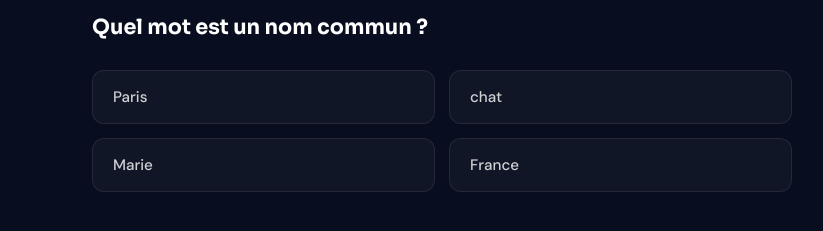
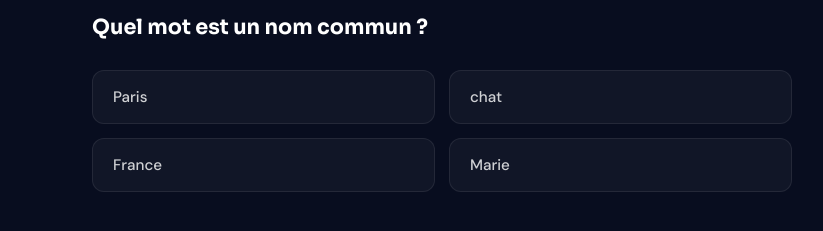
Before and after one commit to Ced62800/ScolaFree, a Next.js app: page /cours/francais/primaire/cp/grammaire in a window 1280 px wide. Both pictures are taken after a click on the button "Je suis prêt(e) — Passer aux exercices →". Shown: the part 167-398 px from the top of the page, without its empty margins (198-1021 px from the left). Built offline with nearby package versions, Linux system fonts and the light colour scheme.

Commit message:
options QCM mélangées

```diff
--- a/app/cours/francais/primaire/cp/grammaire/page.tsx
+++ b/app/cours/francais/primaire/cp/grammaire/page.tsx
@@ -1,7 +1,11 @@
 "use client";
 
 import { useRouter } from "next/navigation";
-import { useState } from "react";
+import { useMemo, useState } from "react";
+
+function shuffleArray<T>(array: T[]): T[] {
+  return [...array].sort(() => Math.random() - 0.5);
+}
 
 const lecon = {
   titre: "Le nom",
@@ -76,6 +80,11 @@ export default function GrammaireCPNom() {
   const [score, setScore] = useState(0);
   const [bonnes, setBonnes] = useState<boolean[]>([]);
 
+  const shuffledOptions = useMemo(
+    () => shuffleArray(questions[qIndex].options),
+    [qIndex],
+  );
+
   const progression = Math.round((bonnes.length / questions.length) * 100);
 
   const handleReponse = (option: string) => {
@@ -93,6 +102,14 @@ export default function GrammaireCPNom() {
       setQIndex((i) => i + 1);
       setSelected(null);
     }
+  };
+
+  const handleRecommencer = () => {
+    setEtape("lecon");
+    setQIndex(0);
+    setSelected(null);
+    setScore(0);
+    setBonnes([]);
   };
 
   return (
@@ -158,7 +175,7 @@ export default function GrammaireCPNom() {
         <div className="qcm-wrapper">
           <div className="qcm-question">{questions[qIndex].question}</div>
           <div className="qcm-options">
-            {questions[qIndex].options.map((opt) => {
+            {shuffledOptions.map((opt) => {
               let className = "qcm-option";
               if (selected) {
                 if (opt === questions[qIndex].reponse) className += " correct";
@@ -226,16 +243,7 @@ export default function GrammaireCPNom() {
                 : "Relis la leçon et réessaie !"}
           </p>
           <div className="resultat-actions">
-            <button
-              className="lecon-btn-outline"
-              onClick={() => {
-                setEtape("lecon");
-                setQIndex(0);
-                setSelected(null);
-                setScore(0);
-                setBonnes([]);
-              }}
-            >
+            <button className="lecon-btn-outline" onClick={handleRecommencer}>
               🔄 Recommencer
             </button>
             <button
```
